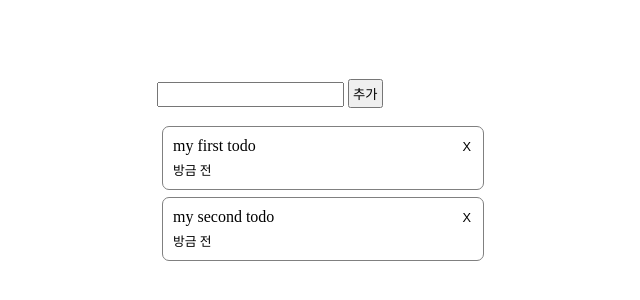
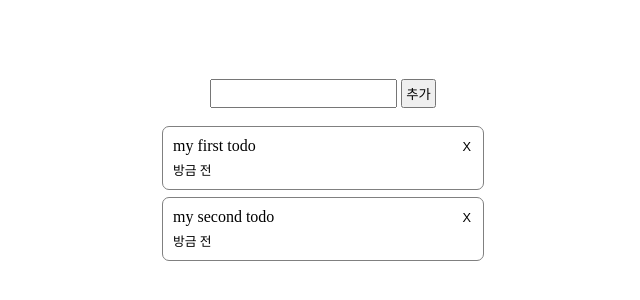
Before and after one commit to agrajak/react-practice, a React (Vite) app in the folder todo-1/: page / in a window 1280 px wide. Shown: the part 228-528 px from the top of the page, without its empty margins (317-957 px from the left). Built offline with nearby package versions, Linux system fonts and the light colour scheme.

Commit message:
스타일: 폼 안의 Element 가운데로 정렬

```diff
--- a/todo-1/src/style.css
+++ b/todo-1/src/style.css
@@ -2,6 +2,9 @@ body {
   display: flex;
   justify-content: center;
   align-items: center;
+  user-select: none;
+  -moz-user-select: none;
+  -webkit-user-select: none;
 }
 
 button,
@@ -11,7 +14,10 @@ input {
   padding: 3px;
   margin: 2px;
 }
-
+#todo-form {
+  display: flex;
+  justify-content: center;
+}
 .todo-item {
   position: relative;
   width: 300px;
```
